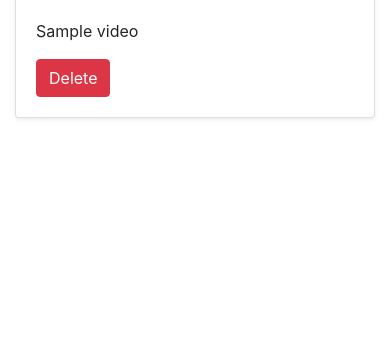
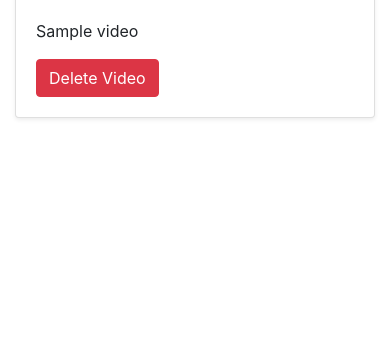
Before and after one commit to alpden550/hof-videos, a Django app: page /halloffame/1 in a window 390 px wide. Shown: the part 503-844 px from the top of the page. Run offline with Django 3.2, Linux system fonts and the light colour scheme; a user stored in the database is signed in; tables that the repository leaves empty hold one stand-in row (values such as "Sample post"); some libraries are stand-ins or nearby versions.

Commit message:
Added deleting videos via js.

```diff
--- a/api/urls.py
+++ b/api/urls.py
@@ -6,4 +6,5 @@ app_name = 'api'
 urlpatterns = [
     path('halls/delete/', views.delete_hall, name='hall_delete'),
     path('halls/update/', views.update_hall, name='hall_update'),
+    path('halls/video/delete/', views.delete_video, name='video_delete'),
 ]
--- a/hofvideo/static/css/original.css
+++ b/hofvideo/static/css/original.css
@@ -28,3 +28,10 @@
   animation-fill-mode: forwards;
   animation-play-state: paused;
 }
+
+.video {
+  animation-name: hide;
+  animation-duration: 0.5s;
+  animation-fill-mode: forwards;
+  animation-play-state: paused;
+}
--- a/templates/halls/dashboard.html
+++ b/templates/halls/dashboard.html
@@ -14,7 +14,7 @@
     <h2 class="my-3"><a href="{% url 'hall:hall-detail' hall.pk %}">{{ hall }}</a></h2>
 
       <input type="button" value="Delete" class="btn btn-danger hall-delete" data-hall="{{hall.id}}">
-      <a href="{% url 'hall:hall-update' hall.pk %}" class="btn btn-primary">Edit Hall</a>
+      <a href="{% url 'hall:hall-detail' hall.pk %}" class="btn btn-primary">Edit Hall</a>
       <a href="{% url 'hall:hall-add-video' hall.pk %}" class="btn btn-primary">Add Video To Hall</a>
 
 
--- a/templates/halls/detail_hall.html
+++ b/templates/halls/detail_hall.html
@@ -20,14 +20,14 @@
 
 <div class="row">
   {% for video in hall.videos.all %}
-  <div class="col-md-4 mt-3">
+  <div class="col-md-4 mt-3 video">
     <div class="card mb-4 shadow-sm">
       <iframe width="100%" height="200" src="https://www.youtube.com/embed/{{ video.youtube_id }}" frameborder="0"
         allow="accelerometer; autoplay; encrypted-media; gyroscope; picture-in-picture" allowfullscreen></iframe>
       <div class="card-body">
         <p class="card-text">{{ video.title }}</p>
         {% if user.id == hall.user.id %}
-        <a href="{% url 'hall:video-delete' video.pk %}" class="btn btn-danger">Delete</a>
+        <input type="button" value="Delete Video" class="btn btn-danger video-delete" data-video="{{ video.id }}">
         {% endif %}
       </div>
     </div>
@@ -49,8 +49,24 @@
       else if (element.value === 'Delete') {
         delete_hall(element.dataset.hall);
       }
+      else if (element.value === 'Delete Video') {
+        let video = element.parentElement.parentElement.parentElement
+
+        video.style.animationPlayState = 'running';
+        video.addEventListener('animationend', () => {
+          video.remove();
+          delete_video(element.dataset.video);
+        })
+      }
     })
   })
+
+  let delete_video = (video_id) => {
+    fetch('/api/halls/video/delete/', {
+      method: 'DELETE',
+      body: JSON.stringify({'video_id': video_id})
+    })
+  }
 
   let delete_hall = (hall_id) => {
     fetch(`/api/halls/delete/`, {
```
Also changed, not shown: api/views.py (+14 -1 lines).
